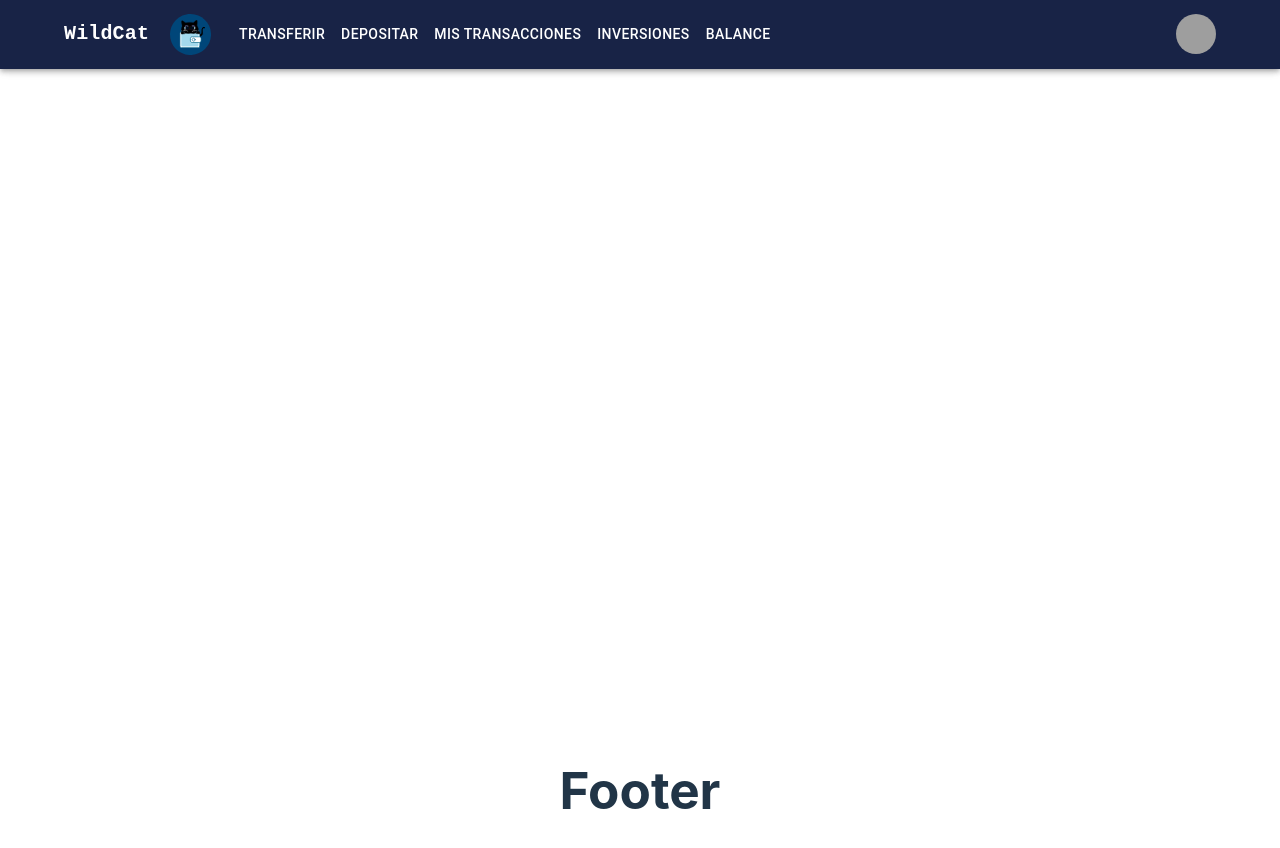
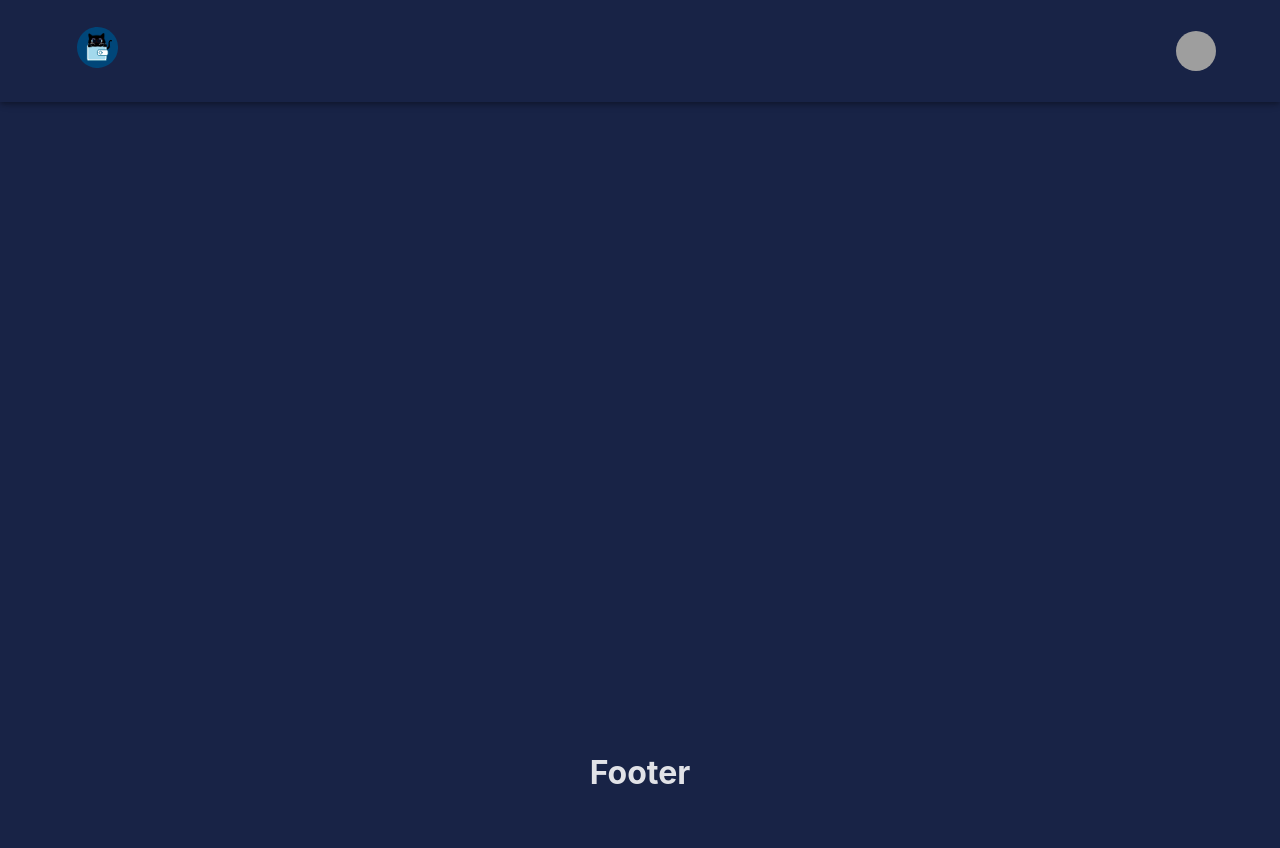
Before and after one commit to alkemyTech/BBVA-FS-W4-Front-T2, a React (Vite) app: page /signUp in a window 1280 px wide. Shown: the top 848 px of the page. Built offline with nearby package versions, Linux system fonts and the light colour scheme; grey boxes are pictures that could not be loaded.

Commit message:
fix header

```diff
--- a/src/App.css
+++ b/src/App.css
@@ -1,54 +1,5 @@
 #root {
-  max-width: 1280px;
   margin: 0 auto;
   padding: 1rem; /* Reducido de 2rem */
   text-align: center;
 }
-.logo {
-  height: 6em;
-  padding: 1.5em;
-  will-change: filter;
-  transition: filter 300ms;
-}
-.logo:hover {
-  filter: drop-shadow(0 0 2em #646cffaa);
-}
-.logo.react:hover {
-  filter: drop-shadow(0 0 2em #61dafbaa);
-}
-
-.full-screen-preview {
-  height: 100%;
-  padding: 0;
-  margin: 0;
-  overflow: hidden;
-}
-
-.full-screen-preview__frame {
-  width: 100%;
-  background-color: white;
-  height: 100%;
-}
-
-@keyframes logo-spin {
-  from {
-    transform: rotate(0deg);
-  }
-  to {
-    transform: rotate(360deg);
-  }
-}
-
-@media (prefers-reduced-motion: no-preference) {
-  a:nth-of-type(2) .logo {
-    animation: logo-spin infinite 20s linear;
-  }
-}
-
-.card {
-  padding: 2em;
-}
-
-.read-the-docs {
-  color: #888;
-}
--- /dev/null
+++ b/src/components/UI/Header/Logout/index.jsx
@@ -0,0 +1,48 @@
+import React from 'react';
+import Dialog from '@mui/material/Dialog';
+import DialogActions from '@mui/material/DialogActions';
+import DialogContent from '@mui/material/DialogContent';
+import DialogContentText from '@mui/material/DialogContentText';
+import DialogTitle from '@mui/material/DialogTitle';
+import Button from '@mui/material/Button';
+import { useNavigate } from 'react-router-dom';
+
+export const Logout = ({ logout, setLogout }) => {
+  const navigate = useNavigate();
+
+  const handleLogout = () => {
+    // Aquí podrías agregar la lógica para cerrar sesión, por ejemplo, limpiando el estado del usuario en redux
+    // y redirigiendo al usuario a la página de login
+    // dispatch(logoutAction()); // Despachar acción de logout si usas redux
+    setLogout(false);
+    navigate('/login'); // Redirigir a la página de login
+  };
+
+  const handleClose = () => {
+    setLogout(false);
+  };
+
+  return (
+    <Dialog
+      open={logout}
+      onClose={handleClose}
+      aria-labelledby="logout-dialog-title"
+      aria-describedby="logout-dialog-description"
+    >
+      <DialogTitle id="logout-dialog-title">{"Cerrar Sesión"}</DialogTitle>
+      <DialogContent>
+        <DialogContentText id="logout-dialog-description">
+          ¿Estás seguro de que deseas cerrar sesión?
+        </DialogContentText>
+      </DialogContent>
+      <DialogActions>
+        <Button onClick={handleClose} color="primary">
+          Cancelar
+        </Button>
+        <Button onClick={handleLogout} color="primary" autoFocus>
+          Cerrar Sesión
+        </Button>
+      </DialogActions>
+    </Dialog>
+  );
+};
--- a/src/components/UI/Header/index.jsx
+++ b/src/components/UI/Header/index.jsx
@@ -1,17 +1,10 @@
 import * as React from 'react';
-import AppBar from '@mui/material/AppBar';
-import Box from '@mui/material/Box';
-import Toolbar from '@mui/material/Toolbar';
-import IconButton from '@mui/material/IconButton';
-import Typography from '@mui/material/Typography';
-import Menu from '@mui/material/Menu';
-import MenuIcon from '@mui/icons-material/Menu';
-import Container from '@mui/material/Container';
-import Avatar from '@mui/material/Avatar';
-import Button from '@mui/material/Button';
-import Tooltip from '@mui/material/Tooltip';
-import MenuItem from '@mui/material/MenuItem';
-import logo from '/src/assets/logo.svg';
+import { AppBar, Box, Toolbar, IconButton, Typography, Menu, Container, Avatar, Button, Tooltip, MenuItem } from '@mui/material';
+import { Menu as MenuIcon } from '@mui/icons-material';
+import { useNavigate, Link } from 'react-router-dom';
+import { useSelector } from 'react-redux';
+import logo from "../../../../../../../../../../../../../../../../logo.svg";
+import { Logout } from './Logout';
 
 const pages = ['Transferir', 'Depositar', 'Mis Transacciones', 'Inversiones', 'Balance'];
 const settings = ['Mi Perfil', 'Datos de cuenta', 'Cerrar Sesion'];
@@ -19,10 +12,15 @@ const settings = ['Mi Perfil', 'Datos de cuenta', 'Cerrar Sesion'];
 function Header() {
   const [anchorElNav, setAnchorElNav] = React.useState(null);
   const [anchorElUser, setAnchorElUser] = React.useState(null);
+  const [logout, setLogout] = React.useState(false);
+  const navigate = useNavigate();
+  const userName = useSelector((state) => state.user.userName);
+  console.log("userName:", userName); // Verifica aquí el nombre de usuario
 
   const handleOpenNavMenu = (event) => {
     setAnchorElNav(event.currentTarget);
   };
+
   const handleOpenUserMenu = (event) => {
     setAnchorElUser(event.currentTarget);
   };
@@ -35,47 +33,32 @@ function Header() {
     setAnchorElUser(null);
   };
 
+  const handleClickLogout = () => {
+    setLogout(true);
+  };
+
   return (
-
-    <AppBar /* position="static" */ sx={{ backgroundColor: '#182346' }}>
-      <Container Width="100%"sx={{ flexGrow: 1}}>
+    <AppBar position="fixed" sx={{ backgroundColor: '#182346' }}>
+      <Container sx={{ flexGrow: 1 }}>
         <Toolbar disableGutters>
-
-
-          <Typography
-          className=''
-            variant="h6"
-            noWrap
-            component="a"
-            href="#app-bar-with-responsive-menu"
-            sx={{
-              mr: 2,
-              display: { xs: 'none', md: 'flex' },
-              fontFamily: 'monospace',
-              fontWeight: 700,
-              letterSpacing: '.rem',
-              color: 'inherit',
-              textDecoration: 'none',
-
-            }}
-          >
-            WildCat
-          </Typography>
-          <img
-            src={logo}
-            alt="logo"
-            style={{ display: 'flex', marginRight: '1rem', width: '50px', height: '50px' }}
-          />
+          <Box sx={{ flexGrow: 1, display: { xs: 'none', md: 'flex' } }}>
+            <Button
+              key={pages}
+              onClick={() => navigate('/')}
+              sx={{ my: 2, color: 'white', display: 'block' }}
+            >
+              <img src={logo} alt="Logo" style={{ maxHeight: '50px' }} />
+            </Button>
+          </Box>
 
           <Box sx={{ flexGrow: 1, display: { xs: 'flex', md: 'none' } }}>
             <IconButton
-              size="large"
+              size="small"
               aria-label="account of current user"
               aria-controls="menu-appbar"
               aria-haspopup="true"
               onClick={handleOpenNavMenu}
-              color="inherit"
-
+              color="primary"
             >
               <MenuIcon />
             </IconButton>
@@ -94,60 +77,32 @@ function Header() {
               open={Boolean(anchorElNav)}
               onClose={handleCloseNavMenu}
               sx={{
-                display: { xs: 'block', md: 'none' }
-                ,
+                display: { xs: 'block', md: 'none' },
               }}
             >
               {pages.map((page) => (
-                <MenuItem key={page} onClick={handleCloseNavMenu}
-
-                >
-
-                  <Typography textAlign="center"  >{page}</Typography>
+                <MenuItem key={page} onClick={handleCloseNavMenu}>
+                  <Typography textAlign="center">{page}</Typography>
                 </MenuItem>
               ))}
-
-
             </Menu>
           </Box>
 
-          <Typography
-            variant="h5"
-            noWrap
-            component="a"
-            href="#app-bar-with-responsive-menu"
-            sx={{
-              mr: 2,
-              display: { xs: 'flex', md: 'none' },
-              flexGrow: 1,
-              fontFamily: 'monospace',
-              fontWeight: 700,
-              letterSpacing: '.3rem',
-              color: 'inherit',
-              textDecoration: 'none',
-
-            }}
-          >
-            LOGO
-          </Typography>
-          <Box sx={{ flexGrow: 1, display: { xs: 'none', md: 'flex' } }}>
-            {pages.map((page) => (
-              <Button
-                key={page}
-                onClick={handleCloseNavMenu}
-                sx={{ my: 2, color: 'white', display: 'block'
-
-                }}
-              >
-                {page}
-              </Button>
-            ))}
+          <Box sx={{ flexGrow: 1 }}>
+            <Typography
+              variant="h6"
+              noWrap
+              component="div"
+              sx={{ flexGrow: 1, display: { xs: 'flex', md: 'none' } }}
+            >
+              <img src={logo} alt="Logo" style={{ height: '40px' }} />
+            </Typography>
           </Box>
 
           <Box sx={{ flexGrow: 0 }}>
             <Tooltip title="Open settings">
               <IconButton onClick={handleOpenUserMenu} sx={{ p: 0 }}>
-                <Avatar alt="Remy Sharp" src="/static/images/avatar/2.jpg" />
+                <Avatar alt={userName} src="/static/images/avatar/2.jpg" />
               </IconButton>
             </Tooltip>
             <Menu
@@ -178,4 +133,5 @@ function Header() {
     </AppBar>
   );
 }
+
 export default Header;
--- a/src/index.css
+++ b/src/index.css
@@ -13,15 +13,6 @@
   -moz-osx-font-smoothing: grayscale;
 }
 
-a {
-  font-weight: 500;
-  color: #646cff;
-  text-decoration: inherit;
-}
-a:hover {
-  color: #535bf2;
-}
-
 body {
   margin: 0;
   display: flex;
@@ -30,10 +21,7 @@ body {
   min-height: 100vh;
 }
 
-h1 {
-  font-size: 3.2em;
-  line-height: 1.1;
-}
+
 
 button {
   border-radius: 8px;
@@ -53,20 +41,3 @@ button:focus,
 button:focus-visible {
   outline: 4px auto -webkit-focus-ring-color;
 }
-
-prueba {
-  background-color: #ffffff;
-}
-
-@media (prefers-color-scheme: light) {
-  :root {
-    color: #213547;
-    background-color: #ffffff;
-  }
-  a:hover {
-    color: #747bff;
-  }
-  button {
-    background-color: #f9f9f9;
-  }
-}
--- a/src/login/index.jsx
+++ b/src/login/index.jsx
@@ -1,6 +1,6 @@
 import * as React from 'react';
 import { useState } from 'react';
-import { Box, Paper, TextField, Button, Typography, IconButton, InputAdornment, Checkbox, FormControlLabel, Link, Grid, Alert} from '@mui/material';
+import { Box, Paper, TextField, Button, Typography, IconButton, InputAdornment, Checkbox, FormControlLabel, Link, Grid, Alert } from '@mui/material';
 import Visibility from '@mui/icons-material/Visibility';
 import VisibilityOff from '@mui/icons-material/VisibilityOff';
 import fondoLogin from '../assets/fondoLogin4.svg';
@@ -12,14 +12,13 @@ import { useSelector, useDispatch } from 'react-redux';
 
 export default function Login() {
   const user = useSelector((state) => state.user);
-  const { userName, password } = user;
+  const [localUser, setLocalUser] = useState({ userName: '', password: '' });
+  const { userName, password } = localUser;
   const [error, setError] = useState({ userName: false, password: false });
   const [errorMessage, setErrorMessage] = useState('');
   const [showPassword, setShowPassword] = useState(false);
   const imagesLoaded = useImageLoader([fondoLogin, gatoOjosCerrados]);
   const dispatch = useDispatch();
-
-
 
   const handleLogin = async (event) => {
     event.preventDefault();
@@ -43,9 +42,9 @@ export default function Login() {
 
       if (response.ok) {
         const token = response.headers.get('AUTHORIZATION');
-        const user = await response.json();
+        const userData = await response.json();
 
-        dispatch(setUser({ userName, password, token, ...user }));
+        dispatch(setUser({ userName, password, token, ...userData }));
         localStorage.setItem('token', token);
         console.log('Inicio de sesión exitoso');
         setError({ userName: false, password: false });
@@ -62,11 +61,11 @@ export default function Login() {
   };
 
   const handleUsernameChange = (e) => {
-    dispatch(setUser({ ...user, userName: e.target.value }));
+    setLocalUser({ ...localUser, userName: e.target.value });
   };
 
   const handlePasswordChange = (e) => {
-    dispatch(setUser({ ...user, password: e.target.value }));
+    setLocalUser({ ...localUser, password: e.target.value });
   };
 
   const handleClickShowPassword = () => {
```
